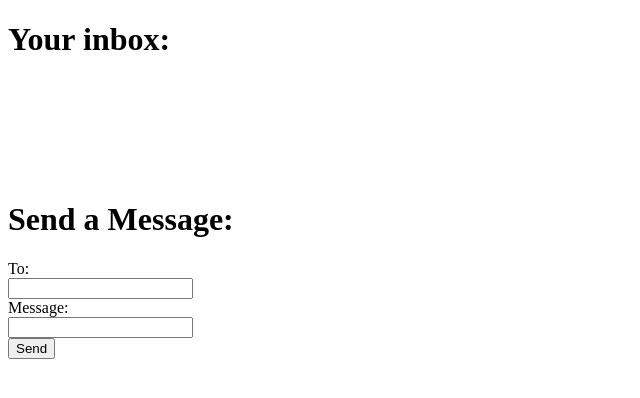
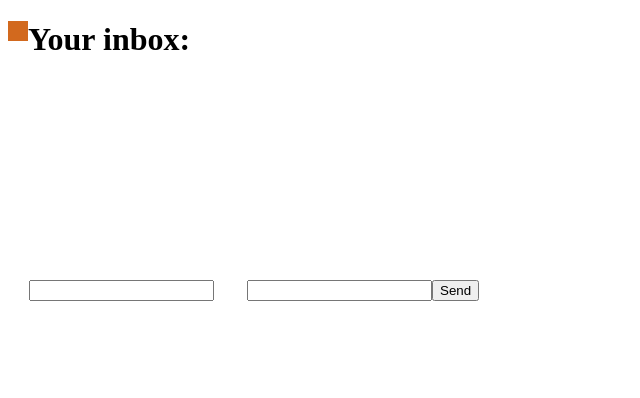
Before and after one commit to aiman-al-masoud/Chatnip, a Flask app: template templates/user_home.html in a window 1280 px wide. Shown: the top 398 px of the page, without its empty margins (0-640 px from the left). Run offline with Flask 2, Linux system fonts and the light colour scheme; the template is opened without the code that fills it, so the values that code supplies are empty.

Commit message:
select chat and input msg and send in footer

```diff
--- a/static/scripts/user_home.js
+++ b/static/scripts/user_home.js
@@ -115,21 +115,16 @@ function ChatMsg(message) {
 
     //useful constants
     const v = "verified"; const f = "forged"; const u = "unsigned";
-
     const v_img = document.getElementById("verified").src; const f_img = document.getElementById("forged").src; const u_img = document.getElementById("unsigned").src;
-
-
-
     const v_txt = "This message was duly verified"; const f_txt = "Caution! This message is forged!"; const u_txt = "This message wasn't signed. Could be forged.";
 
     let html = `
     <div class="chat_msg">
 
-    <p style='font-size:x-large'>${message.message_text}</p>
+    <h2>${message.message_text}</h2>
 
-    <br>
     <p>${message.date}</p>
-    <br>
+
     <span> from: ${message.sendername}</span>
     <img  src="${signature == v ? v_img : (signature == f ? f_img : u_img)}"
           title= "${signature == v ? v_txt : (signature == f ? f_txt : u_txt)}"
--- a/static/stylesheets/style.css
+++ b/static/stylesheets/style.css
@@ -1,3 +1,50 @@
 .scroll_bar{
-    width: 200px; height: 100px; overflow-y: scroll;
+     height : 200px;
+     overflow-y: scroll;
 }
+
+
+
+
+.chat_name{
+    border: solid black 1px;
+    margin: 3px;
+    padding: 3px;
+    text-align: center;
+
+}
+
+.chat_msg{
+    border : solid black 1px;
+    padding-right: 250px;
+    padding-left: 250px;
+    margin : 4px;
+    text-align: center;
+    font-size: small;
+
+}
+
+section{
+    float: right;
+}
+
+nav{
+    padding: 10px;
+    margin: 0px;
+    float: left;
+    background: chocolate;
+    list-style-type: none;
+}
+
+
+footer{
+    background-color:transparent;
+    color:white;
+    clear:both;
+    text-align:center;
+    /* padding-left:500px;
+    padding-top: 10px; */
+    /* padding-right :500px; */
+    position:sticky;
+
+}
--- a/templates/user_home.html
+++ b/templates/user_home.html
@@ -9,34 +9,29 @@
 </head>
 <body>
 
+
+
+    <nav id="navbar">
+        <li id="navbar_list"></li>
+    </nav>
+
+
+
     <h1>Your inbox:</h1>
 
     <div id="div_inbox" class="scroll_bar"></div>
 
 
-    <h1>Send a Message:</h1>
-
-    To:
-    <br>
-    <input type="text" name="" id="input_destname">
-    <br>
-    Message:
-    <br>
-    <input type="text" name="" id="input_message_text">
-    <br>
-    <input type="button" value="Send" id="button_send_message">
+    <footer> <div style="display: flex; flex-direction: row;">   <label for="input_destname">To:</label><input type="text" name="" id="input_destname"><label for="input_message_text">Msg:</label><input type="text" name="" id="input_message_text"><input type="button" value="Send" id="button_send_message">   </div> </footer>
 
 
-
-    <!--hidden images-->
+    <!--hidden images, to be used by scripts-->
     <img hidden display="none" id="verified" src="{{url_for('static', filename='/icons/verified.png')}}" alt="">
     <img hidden display="none" id="unsigned" src="{{url_for('static', filename='/icons/unsigned.png')}}" alt="">
     <img hidden display="none" id="forged" src="{{url_for('static', filename='/icons/forged.png')}}" alt="">
 
 
-
-
-
+    <!--run scripts once the page is loaded-->
     <script src="{{url_for('static', filename='/scripts/cryptico/cryptico.min.js')}}"> </script>
     <script src="{{url_for('static', filename='/scripts/apis.js')}}"> </script>
     <script src="{{url_for('static', filename='/scripts/user_home.js')}}"> </script>
```
Also changed, not shown: dynamic/tables/messages.csv (+4 -0 lines), dynamic/tables/users.csv (+1 -1 lines).
